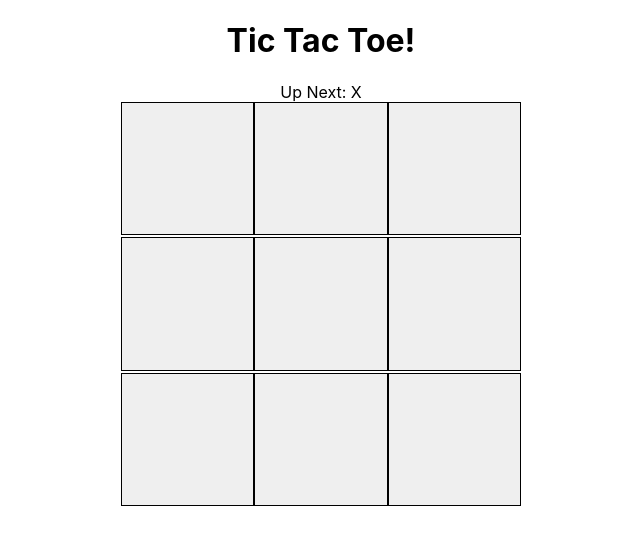
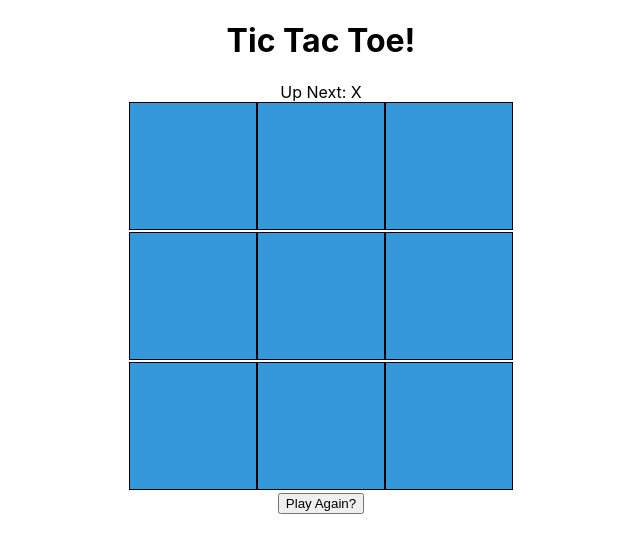
Before and after one commit to crystalthibodeau/node-fun, a React (Create React App) app in the folder IdeaProjects/node-fun/tictactoe/: page / in a window 1280 px wide. Shown: the top 552 px of the page, without its empty margins (319-959 px from the left). Built offline with nearby package versions, Linux system fonts and the light colour scheme.

Commit message:
updating styling and playing with reset

```diff
--- a/IdeaProjects/node-fun/tictactoe/src/App.css
+++ b/IdeaProjects/node-fun/tictactoe/src/App.css
@@ -3,36 +3,27 @@
 }
 
 .square{
-  width: 10em;
-  height: 10em;
+  width: 10vw;
+  height: 10vw;
   border: 1px solid black;
-  /*font-size: 10px;*/
+  font-size: 4em;
+  font-weight: bold;
 }
 
 .div-row{
   display: flex;
   justify-content: center;
+  flex-flow: row wrap;
 }
-/*.App-header {*/
-/*  background-color: #282c34;*/
-/*  min-height: 100vh;*/
-/*  display: flex;*/
-/*  flex-direction: column;*/
-/*  align-items: center;*/
-/*  justify-content: center;*/
-/*  font-size: calc(10px + 2vmin);*/
-/*  color: white;*/
-/*}*/
 
-/*.App-link {*/
-/*  color: #61dafb;*/
-/*}*/
+.btn {
+  font-size: 14px;
+  color: #fff;
+  background-color: #3498db;
+  cursor: pointer;
+  transition: background-color .25s ease-in-out;
+}
 
-/*@keyframes App-logo-spin {*/
-/*  from {*/
-/*    transform: rotate(0deg);*/
-/*  }*/
-/*  to {*/
-/*    transform: rotate(360deg);*/
-/*  }*/
-/*}*/
+.btn:hover {
+  background-color: #2980b9;
+}
--- a/IdeaProjects/node-fun/tictactoe/src/App.js
+++ b/IdeaProjects/node-fun/tictactoe/src/App.js
@@ -6,6 +6,7 @@ function App() {
     <div className="App">
       <h1>Tic Tac Toe!</h1>
       <Board/>
+      <button onClick={Board()}>Play Again?</button>
     </div>
   );
 }
@@ -13,7 +14,7 @@ function App() {
 function Square(props) {
   return (
       <div>
-        <button className="square" onClick={props.onClick}>
+        <button className="square btn" onClick={props.onClick}>
           {props.value}
         </button>
       </div>
@@ -37,6 +38,8 @@ function Board(){
       setBoardSquares(squares);
 
       setXisNext(!xIsNext);
+
+
   };
 
   const renderSquare = (index) => {
```
